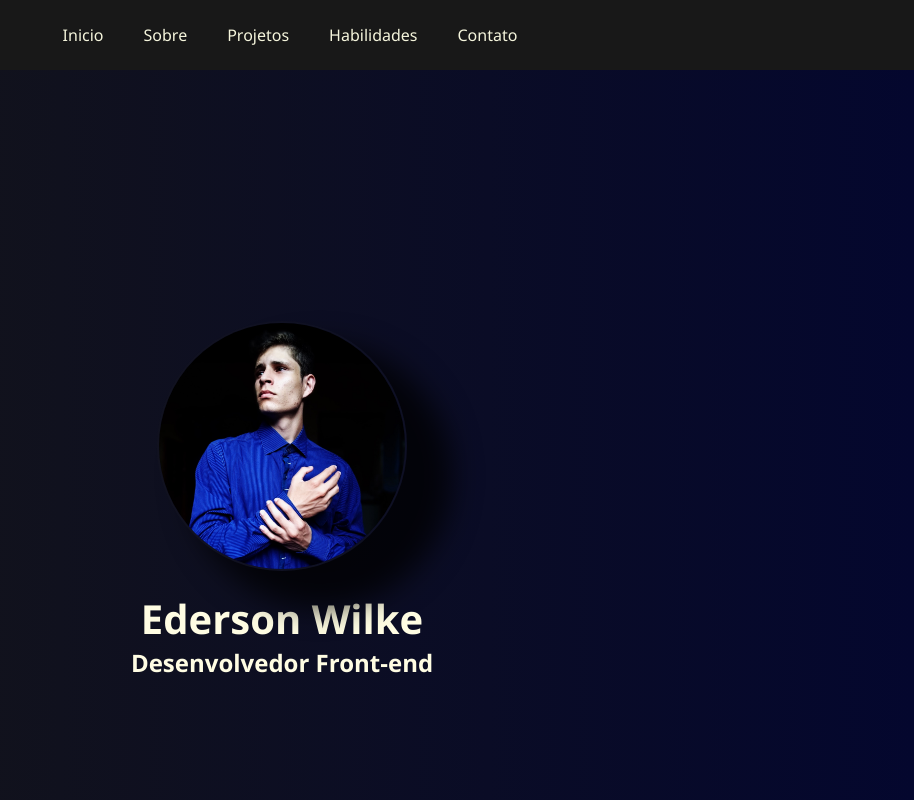
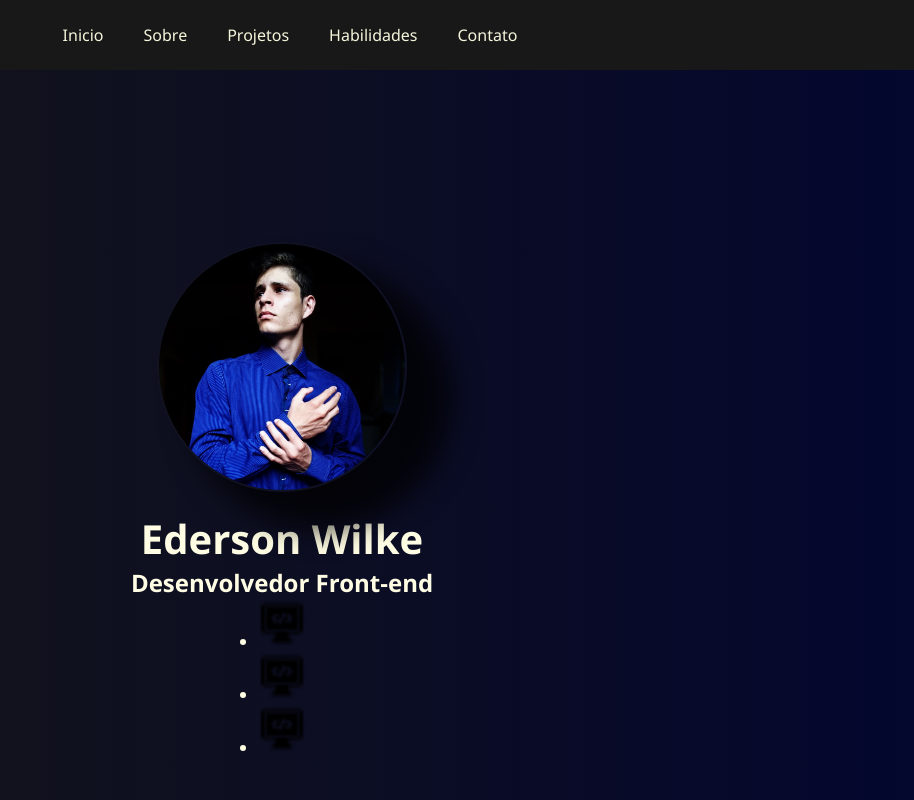
Before and after one commit to EdersonDWilke-Zezinho/Ederson-Wilke, a plain HTML site: page index.html in a window 1280 px wide. Shown: the top 800 px of the page, without its empty margins (366-1280 px from the left). Drawn offline with Linux system fonts and the light colour scheme.

Commit message:
Update index.html

```diff
--- a/index.html
+++ b/index.html
@@ -34,6 +34,11 @@
         <img src="./img/eu.png" alt="foto do ederson wilke" class="foto-perfil">
         <h1>Ederson Wilke</h1>
         <h2>Desenvolvedor Front-end</h2>
+        <ul class="social-links">
+            <li><img src="img/favicon.ico" alt="logo do linkedin"></li>
+            <li><img src="img/favicon.ico" alt="logo do linkedin"></li>
+            <li><img src="img/favicon.ico" alt="logo do linkedin"></li>
+        </ul>
     </main>
     <section class="sobre" id="sobre">
         <h2 class="sobre-titulo">Sobre Mim</h2>
@@ -139,7 +144,8 @@
                     <input type="tel" id="telefone" placeholder="Telefone" class="botao-conteudo" autocomplete="off">
                 </div>
                 <div class="botao-contorno">
-                    <textarea id="mensagem" placeholder="Escreva sua Mensagem" class="botao-conteudo" autocomplete="off"></textarea>
+                    <textarea id="mensagem" placeholder="Escreva sua Mensagem" class="botao-conteudo"
+                        autocomplete="off"></textarea>
                 </div>
                 <div>
                     <button type="submit" class="botao-enviar">Enviar</button>
```
